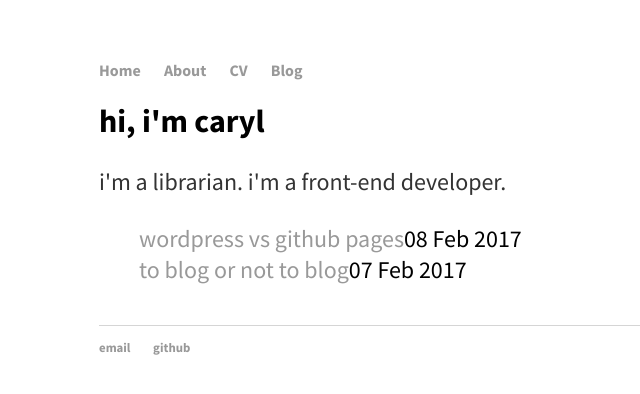
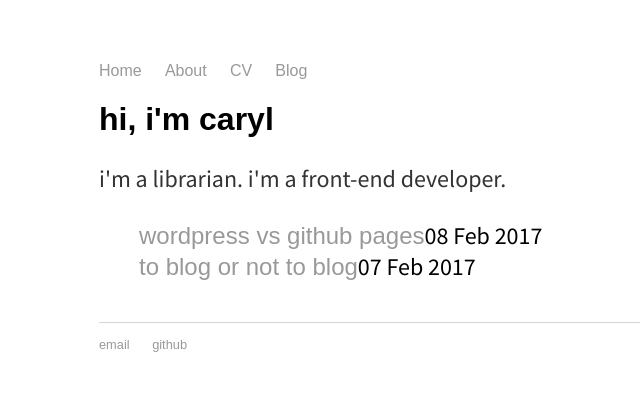
Before and after one commit to carylwyatt/carylwyatt.github.io, a Jekyll site: the page built from index.html, in a window 1280 px wide. Shown: the top 394 px of the page, without its empty margins (93-733 px from the left). Built offline with Jekyll 4.4.1, drawn with Linux system fonts in a browser that asks for light colours; some web fonts are replaced.

Commit message:
Update style.css

```diff
--- a/css/style.css
+++ b/css/style.css
@@ -17,6 +17,8 @@ nav ul li, footer ul li {
 a {
     text-decoration: none;
     color: #999;
+    font-family:'Muli', 'Arial', sans-serif;
+    font-weight:400;
 }
 a:hover {
     text-decoration: underline;
@@ -24,6 +26,7 @@ a:hover {
 h1 {
     font-size: 2em;
     font-weight:700;
+    font-family:'Muli', 'Arial', sans-serif;
 }
 p {
     font-size: 1.5em;
```
